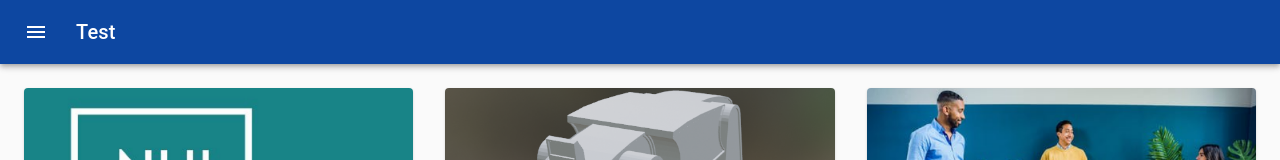
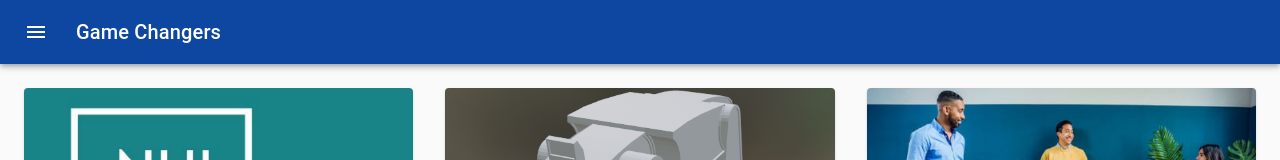
Before and after one commit to HBO-ICT-Robotica/Website, a Next.js app: page / in a window 1280 px wide. Shown: the top 160 px of the page. Built offline with nearby package versions, Linux system fonts and the light colour scheme.

Commit message:
Revert Game Changers name

```diff
--- a/src/components/Header.tsx
+++ b/src/components/Header.tsx
@@ -55,7 +55,7 @@ export default function Header() {
 					</IconButton>
 
 					<Typography variant="h6" className={classes.title}>
-						Test
+						Game Changers
 					</Typography>
 
 					<Menu
```
